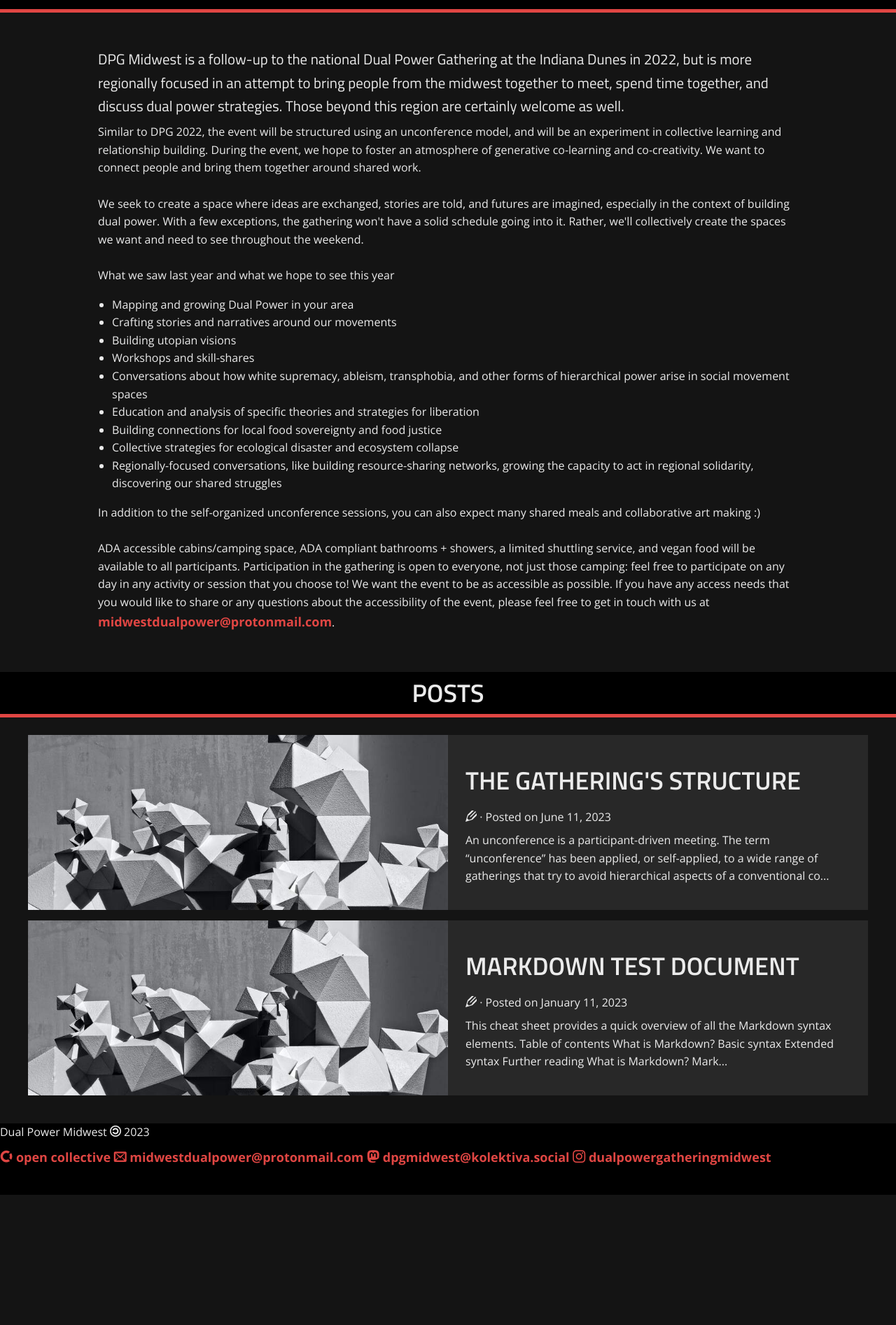
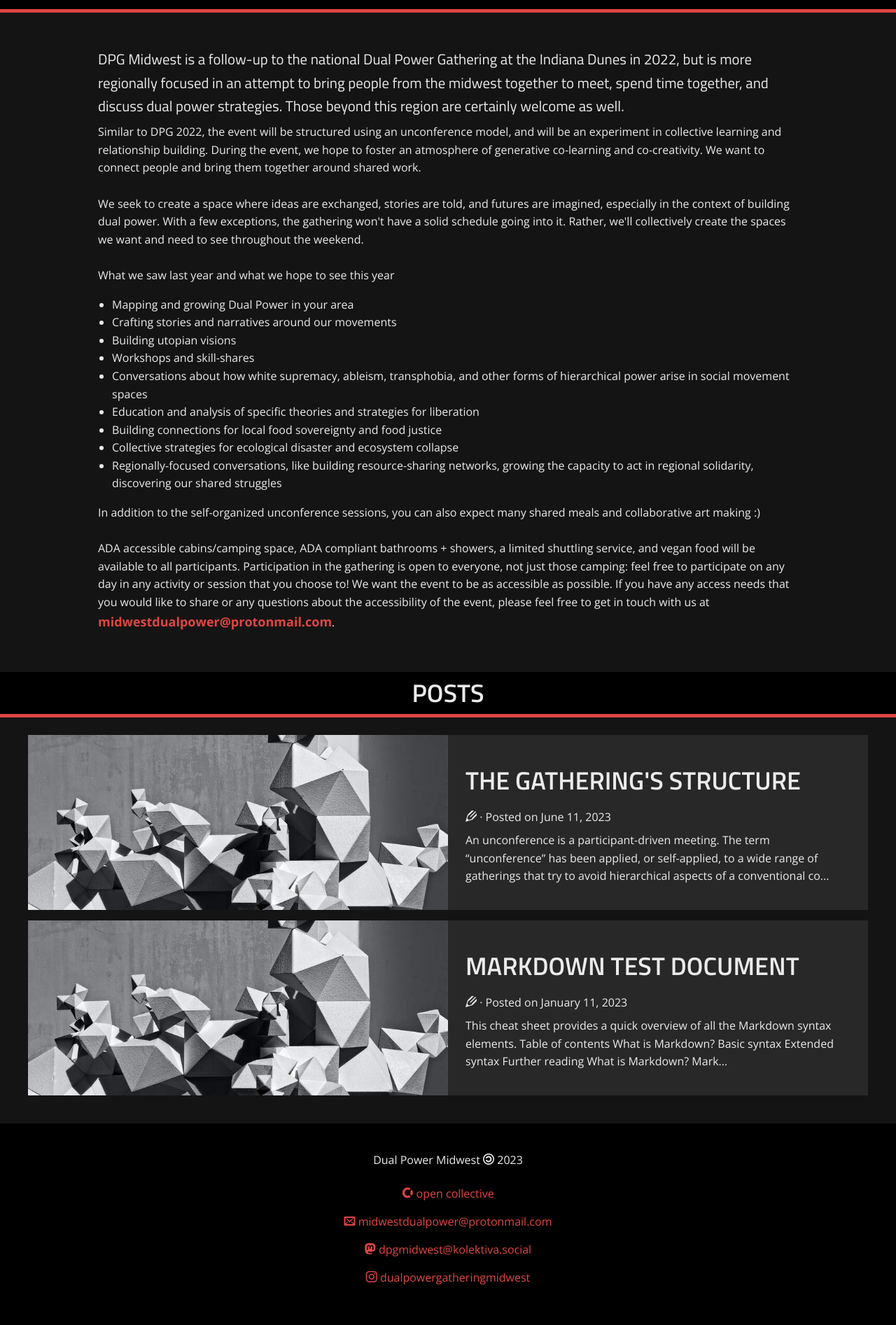
Before and after one commit to dpgmidwest/dev-website, a Jekyll site: the page built from index.html, in a window 1280 px wide. Shown: the part 1182-3075 px from the top of the page at 70% size. Built offline with Jekyll 4.4.1, drawn with Linux system fonts in a browser that asks for light colours; some web fonts are replaced; the list of posts is cut into pages by our own code; before the commit the page ends 2889 px from its top, so only the background shows below that.

Commit message:
footer complete

```diff
--- a/_includes/footer.html
+++ b/_includes/footer.html
@@ -1,15 +1,15 @@
 <footer>
-  <p class="footer-text">Dual Power Midwest <i class="ico-copyleft"></i> 2023</p>
-  <a class="footer-link" href="https://opencollective.com/dual-power-gathering/events/dual-power-midwest-e5e522c8" target="_blank" >
+  <p>Dual Power Midwest <i class="ico-copyleft"></i> 2023</p>
+  <a href="https://opencollective.com/dual-power-gathering/events/dual-power-midwest-e5e522c8" target="_blank" >
     <i class="ico-opencollective"></i> open collective <!-- Replace with open collective -->
   </a>
-  <a class="footer-link" href="mailto:{{site.email}}" target="_blank">
+  <a href="mailto:{{site.email}}" target="_blank">
     <i class="ico-envelope"></i> {{site.email}}
   </a>
-  <a class="footer-link" rel="me" href="https://{{ site.mastodon_server }}/@{{ site.mastodon_name }}" target="_blank">
+  <a rel="me" href="https://{{ site.mastodon_server }}/@{{ site.mastodon_name }}" target="_blank">
     <i class="ico-mastodon"></i> {{ site.mastodon_name }}@{{ site.mastodon_server }}
   </a>
-  <a class="footer-link" rel="me" href="https://www.instagram.com/{{ site.instagram }}" target="_blank">
+  <a href="https://www.instagram.com/{{ site.instagram }}" target="_blank">
     <i class="ico-instagram"></i> {{ site.instagram }}
   </a>
 </footer>
--- a/css/default.css
+++ b/css/default.css
@@ -68,6 +68,23 @@
   .post-image {
     height: 210px;
   }
+}
+
+footer {
+  padding: 40px;
+  display: flex;
+  background-color: var(--footer-bg);
+  flex-direction: column;
+  align-items: center;
+  flex-wrap: nowrap;
+}
+
+footer > * {
+  font-weight: normal;
+  font-size: medium;
+  height: 40px;
+  min-width: 70%;
+  text-align: center;
 }
 
 .section-header {
```
